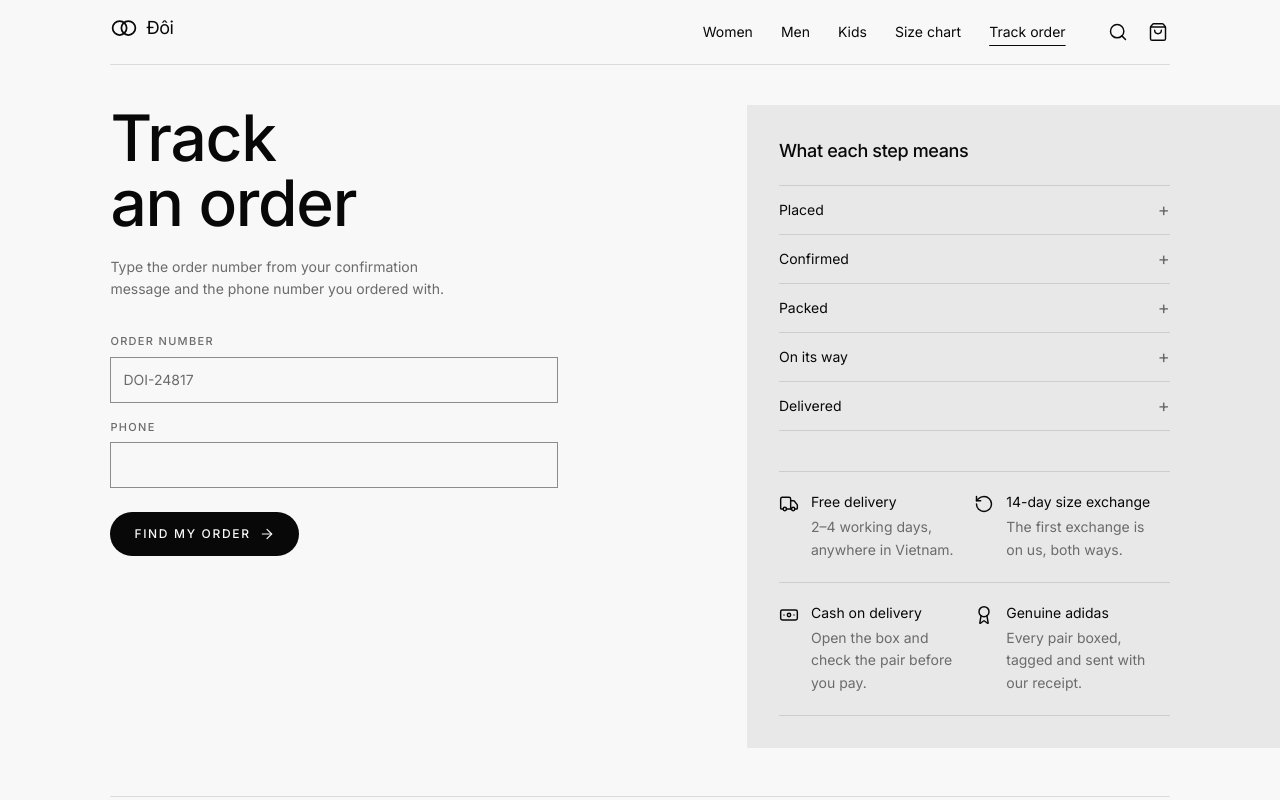
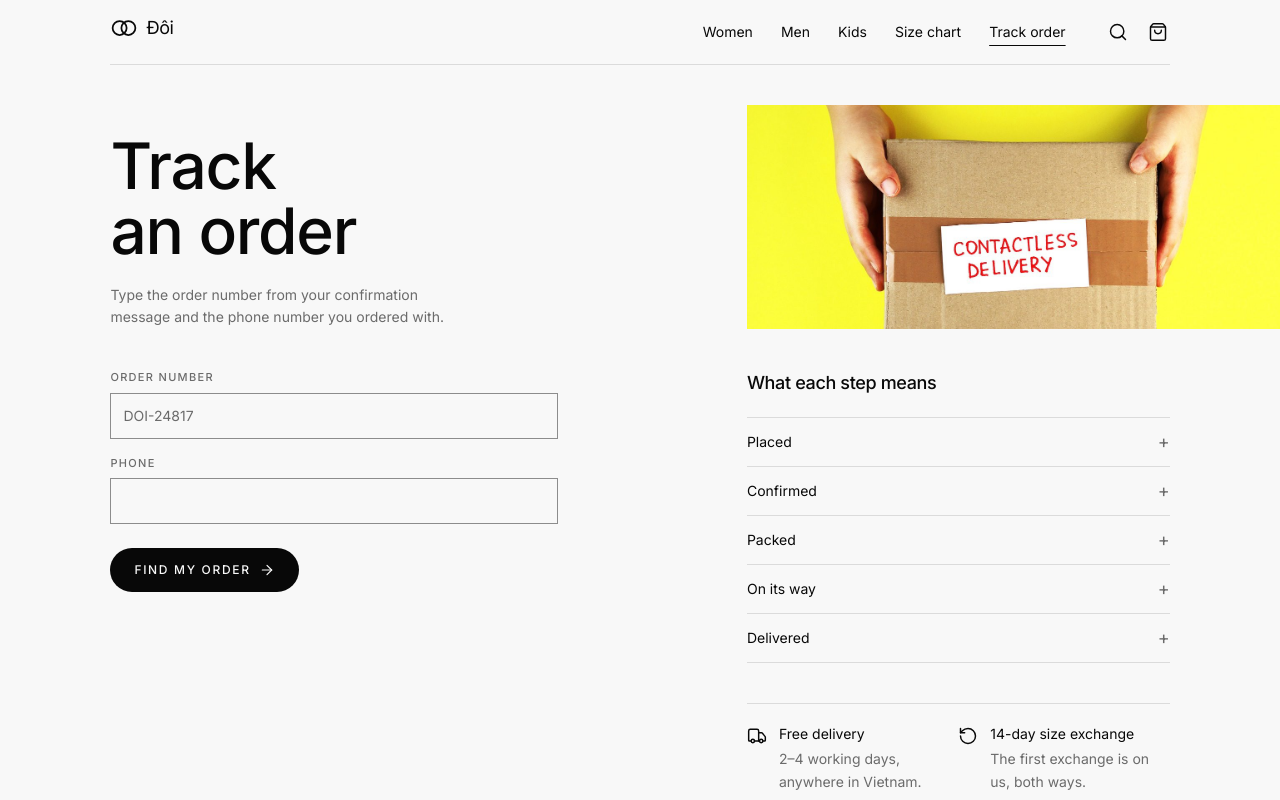
Before and after one commit to ThanhNV121097/project-007ec16a, a React (Vite) app in the folder code/frontend/: page /track in a window 1280 px wide. Shown: the top 800 px of the page. Built offline with nearby package versions, Linux system fonts and the light colour scheme.

Commit message:
fix(design): shop, size chart, track, delivery and returns open on their title beside a photograph that runs off the edge; grey panels back to plain columns

```diff
--- a/code/frontend/src/pages/Track.tsx
+++ b/code/frontend/src/pages/Track.tsx
@@ -6,7 +6,7 @@ import { useCollection } from "../data";
 import { formatDate } from "../lib/format";
 import { usePlacedOrders } from "../lib/mock/orders";
 import { digitsOf, ORDER_STEPS, type Order } from "../lib/shop";
-import Bleed from "../components/Bleed";
+import HeadPicture from "../components/HeadPicture";
 import Disclosure from "../components/Disclosure";
 import FaqRows from "../components/FaqRows";
 import OutlinePill from "../components/OutlinePill";
@@ -28,6 +28,7 @@ export default function Track() {
   const placed = usePlacedOrders();
   const notFound = useContent("pages.track.not_found");
   const placeholder = useContent("pages.track.placeholder");
+  const headAlt = useContent("pages.track.head_alt");
   const steps = useContent<Record<string, string>>("pages.track.steps");
   const labels = useContent<Record<string, string>>("orders.steps");
   const [number, setNumber] = useState("");
@@ -49,11 +50,14 @@ export default function Track() {
 
   return (
     <>
-      <section className="grid gap-12 pb-12 pt-8 lg:grid-cols-12 lg:gap-8 lg:pt-10">
-        <div className="lg:col-span-6">
+      <section className="grid gap-x-8 gap-y-10 pb-12 pt-8 lg:grid-cols-12 lg:pt-10">
+        <div className="flex flex-col justify-end lg:col-span-6">
           <T k="pages.track.heading" as="h1" className="max-w-[10ch] text-[length:var(--size-h1)] leading-[1.02] text-ink" />
           <T k="pages.track.lead" as="p" className="mt-5 max-w-[42ch] text-sm leading-relaxed text-ink-soft" />
-          <form onSubmit={submit} noValidate className="mt-8 flex max-w-md flex-col gap-4">
+        </div>
+        <HeadPicture src="/images/head-track.jpg" alt={headAlt} className="lg:col-span-5 lg:col-start-8" />
+        <div className="lg:col-span-6">
+          <form onSubmit={submit} noValidate className="flex max-w-md flex-col gap-4">
             <div><label htmlFor="order-number" className={LABEL}><T k="pages.track.number" /></label>
               <input id="order-number" value={number} onChange={(e) => setNumber(e.target.value)} placeholder={placeholder} className={FIELD} /></div>
             <div><label htmlFor="order-phone" className={LABEL}><T k="pages.track.phone" /></label>
@@ -65,7 +69,7 @@ export default function Track() {
             </button>
           </form>
         </div>
-        <Bleed side="right" ground className="py-8 lg:col-span-5 lg:col-start-8">
+        <div className="lg:col-span-5 lg:col-start-8">
           <T k="pages.track.steps_heading" as="h2" className="mb-5 text-lg text-ink" />
           <Disclosure rows={ORDER_STEPS.map((s) => ({ label: labels?.[s] ?? s, content: <p className="max-w-[48ch] leading-relaxed">{steps?.[s]}</p> }))} />
           <div className="mt-10"><PromiseRow compact /></div>
@@ -84,7 +88,7 @@ export default function Track() {
               </ul>
             </div>
           )}
-        </Bleed>
+        </div>
       </section>
       <section className="flex flex-col gap-8 border-t border-line py-12 lg:flex-row lg:gap-12">
         <div className="flex flex-col items-start gap-5 lg:w-1/3">
```
